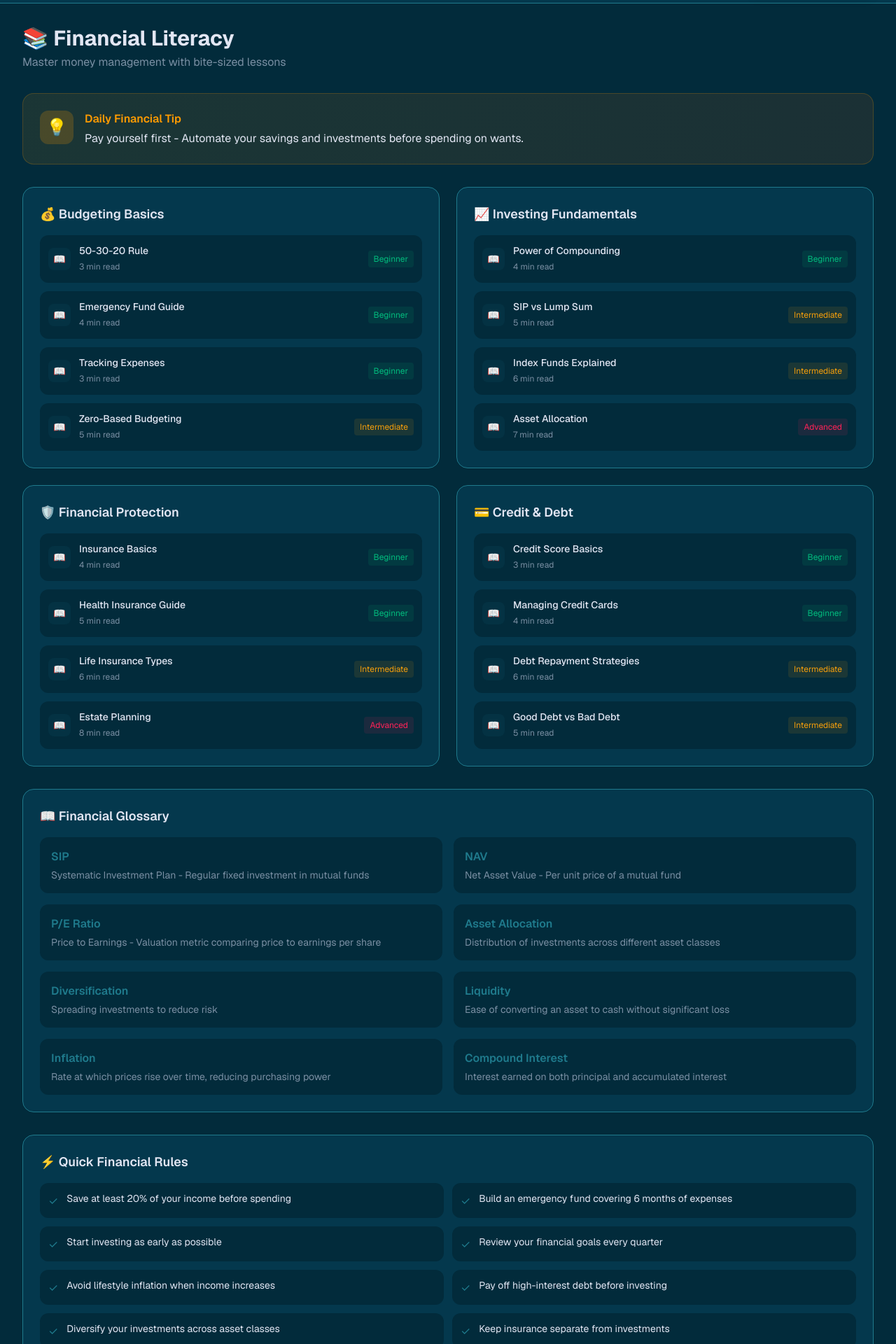
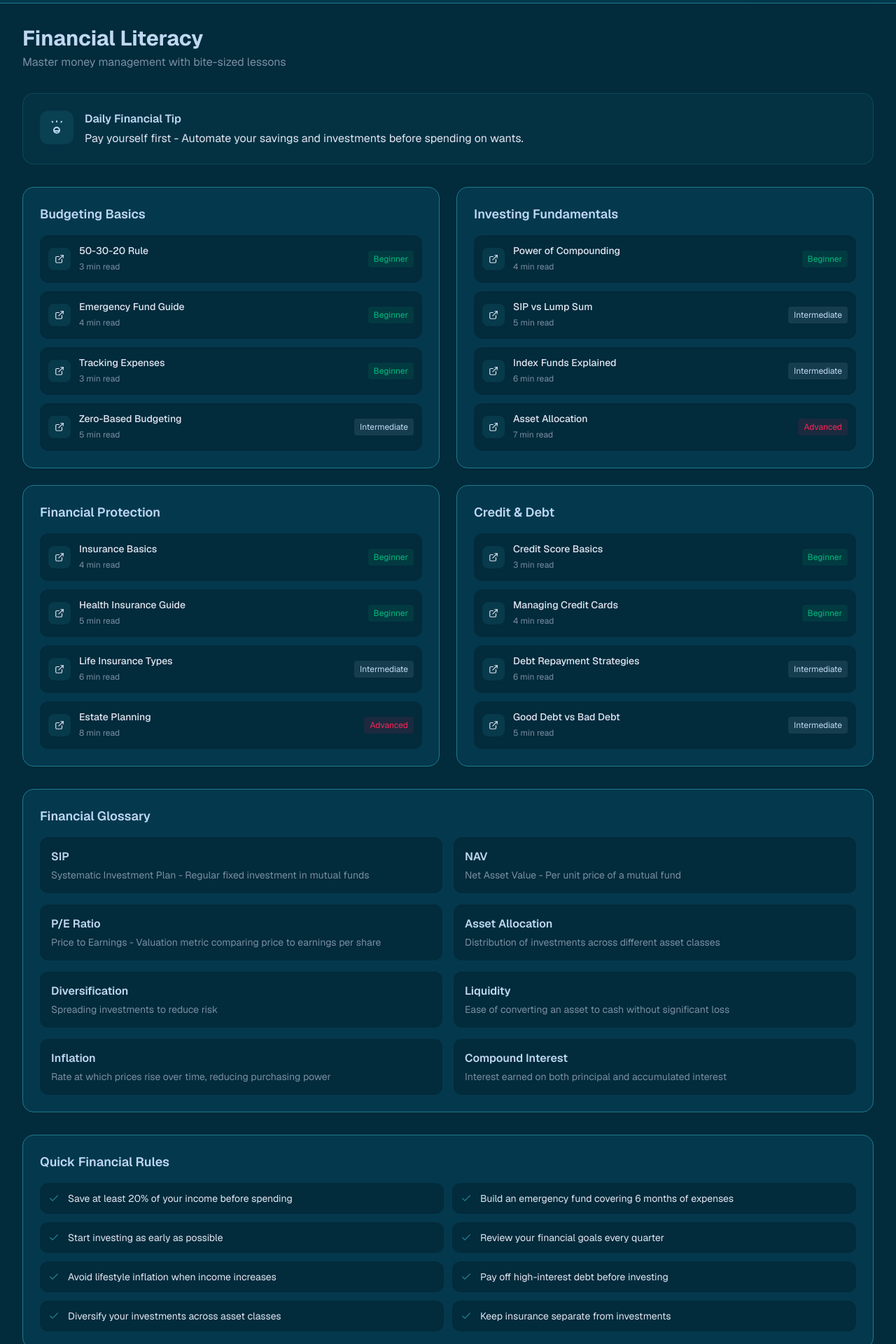
Before and after one commit to devdattapatilll/Money-Manager, a Next.js app: page /learn in a window 1280 px wide. Shown: the part 60-1980 px from the top of the page at 70% size. Built offline with nearby package versions, Linux system fonts and the light colour scheme.

Commit message:
update learn links

```diff
--- a/app/learn/page.tsx
+++ b/app/learn/page.tsx
@@ -1,114 +1,57 @@
+import { lessonCategories, glossary, tips, getLevelColor } from "@/lib/learn-data"
+import { ExternalLinkIcon } from "@/components/Icons"
+
 export default function LearnPage() {
-  const categories = [
-    {
-      title: "💰 Budgeting Basics",
-      lessons: [
-        { title: "50-30-20 Rule", readTime: "3 min", level: "Beginner" },
-        { title: "Emergency Fund Guide", readTime: "4 min", level: "Beginner" },
-        { title: "Tracking Expenses", readTime: "3 min", level: "Beginner" },
-        { title: "Zero-Based Budgeting", readTime: "5 min", level: "Intermediate" },
-      ]
-    },
-    {
-      title: "📈 Investing Fundamentals",
-      lessons: [
-        { title: "Power of Compounding", readTime: "4 min", level: "Beginner" },
-        { title: "SIP vs Lump Sum", readTime: "5 min", level: "Intermediate" },
-        { title: "Index Funds Explained", readTime: "6 min", level: "Intermediate" },
-        { title: "Asset Allocation", readTime: "7 min", level: "Advanced" },
-      ]
-    },
-    {
-      title: "🛡️ Financial Protection",
-      lessons: [
-        { title: "Insurance Basics", readTime: "4 min", level: "Beginner" },
-        { title: "Health Insurance Guide", readTime: "5 min", level: "Beginner" },
-        { title: "Life Insurance Types", readTime: "6 min", level: "Intermediate" },
-        { title: "Estate Planning", readTime: "8 min", level: "Advanced" },
-      ]
-    },
-    {
-      title: "💳 Credit & Debt",
-      lessons: [
-        { title: "Credit Score Basics", readTime: "3 min", level: "Beginner" },
-        { title: "Managing Credit Cards", readTime: "4 min", level: "Beginner" },
-        { title: "Debt Repayment Strategies", readTime: "6 min", level: "Intermediate" },
-        { title: "Good Debt vs Bad Debt", readTime: "5 min", level: "Intermediate" },
-      ]
-    }
-  ]
-
-  const glossary = [
-    { term: "SIP", definition: "Systematic Investment Plan - Regular fixed investment in mutual funds" },
-    { term: "NAV", definition: "Net Asset Value - Per unit price of a mutual fund" },
-    { term: "P/E Ratio", definition: "Price to Earnings - Valuation metric comparing price to earnings per share" },
-    { term: "Asset Allocation", definition: "Distribution of investments across different asset classes" },
-    { term: "Diversification", definition: "Spreading investments to reduce risk" },
-    { term: "Liquidity", definition: "Ease of converting an asset to cash without significant loss" },
-    { term: "Inflation", definition: "Rate at which prices rise over time, reducing purchasing power" },
-    { term: "Compound Interest", definition: "Interest earned on both principal and accumulated interest" },
-  ]
-
-  const tips = [
-    "Save at least 20% of your income before spending",
-    "Build an emergency fund covering 6 months of expenses",
-    "Start investing as early as possible",
-    "Review your financial goals every quarter",
-    "Avoid lifestyle inflation when income increases",
-    "Pay off high-interest debt before investing",
-    "Diversify your investments across asset classes",
-    "Keep insurance separate from investments",
-  ]
-
   return (
     <div className="space-y-8">
       {/* Header */}
       <div>
-        <h1 className="text-3xl font-bold">📚 Financial Literacy</h1>
-        <p className="text-muted mt-1">Master money management with bite-sized lessons</p>
+        <h1 className="text-3xl font-bold text-[#BFD8F2]">Financial Literacy</h1>
+        <p className="text-[#7A8FA3] mt-1">Master money management with bite-sized lessons</p>
       </div>
 
       {/* Daily Tip */}
-      <div className="p-6 bg-linear-to-r from-amber-500/10 to-orange-500/10 border border-amber-500/20 rounded-2xl">
+      <div className="p-6 bg-[#1F7A8C]/10 border border-[#1F7A8C]/30 rounded-2xl">
         <div className="flex items-start gap-4">
-          <div className="w-12 h-12 rounded-xl bg-amber-500/20 flex items-center justify-center text-2xl">
-            💡
+          <div className="w-12 h-12 rounded-xl bg-[#1F7A8C]/20 flex items-center justify-center">
+            <svg width="24" height="24" viewBox="0 0 24 24" fill="none" stroke="#BFD8F2" strokeWidth="2" strokeLinecap="round" strokeLinejoin="round">
+              <path d="M9.663 17h4.673M12 3v1M6.343 4.343l-.707-.707M18.364 4.343l.707-.707M12 12a4 4 0 1 0 0 8 4 4 0 0 0 0-8z" />
+            </svg>
           </div>
           <div>
-            <h3 className="font-semibold text-amber-500 mb-1">Daily Financial Tip</h3>
-            <p className="text-foreground">Pay yourself first - Automate your savings and investments before spending on wants.</p>
+            <h3 className="font-semibold text-[#BFD8F2] mb-1">Daily Financial Tip</h3>
+            <p className="text-[#E2E6F3]">Pay yourself first - Automate your savings and investments before spending on wants.</p>
           </div>
         </div>
       </div>
 
       {/* Lesson Categories */}
       <div className="grid md:grid-cols-2 gap-6">
-        {categories.map((category, i) => (
-          <div key={i} className="p-6 bg-card border border-border rounded-2xl">
-            <h3 className="text-lg font-semibold mb-4">{category.title}</h3>
+        {lessonCategories.map((category, i) => (
+          <div key={i} className="p-6 bg-[#04384D] border border-[#1F7A8C] rounded-2xl">
+            <h3 className="text-lg font-semibold mb-4 text-[#BFD8F2]">{category.title}</h3>
             <div className="space-y-3">
               {category.lessons.map((lesson, j) => (
-                <div
+                <a
                   key={j}
-                  className="flex items-center justify-between p-3 bg-background rounded-xl hover:bg-card-hover transition-colors cursor-pointer group"
+                  href={lesson.url}
+                  target="_blank"
+                  rel="noopener noreferrer"
+                  className="flex items-center justify-between p-3 bg-[#022B3B] rounded-xl hover:bg-[#06455C] transition-all duration-200 group"
                 >
                   <div className="flex items-center gap-3">
-                    <div className="w-8 h-8 rounded-lg bg-primary/10 flex items-center justify-center text-sm">
-                      📖
+                    <div className="w-8 h-8 rounded-lg bg-[#1F7A8C]/20 flex items-center justify-center">
+                      <ExternalLinkIcon />
                     </div>
                     <div>
-                      <p className="font-medium text-sm group-hover:text-primary transition-colors">{lesson.title}</p>
-                      <span className="text-xs text-muted">{lesson.readTime} read</span>
+                      <p className="font-medium text-sm text-[#E2E6F3] group-hover:text-[#BFD8F2] transition-colors">{lesson.title}</p>
+                      <span className="text-xs text-[#7A8FA3]">{lesson.readTime} read</span>
                     </div>
                   </div>
-                  <span className={`text-xs px-2 py-1 rounded ${
-                    lesson.level === "Beginner" ? "bg-emerald-500/10 text-emerald-500" :
-                    lesson.level === "Intermediate" ? "bg-warning/10 text-warning" :
-                    "bg-rose-500/10 text-rose-500"
-                  }`}>
+                  <span className={`text-xs px-2 py-1 rounded ${getLevelColor(lesson.level)}`}>
                     {lesson.level}
                   </span>
-                </div>
+                </a>
               ))}
             </div>
           </div>
@@ -116,40 +59,32 @@ export default function LearnPage() {
       </div>
 
       {/* Glossary Section */}
-      <div className="p-6 bg-card border border-border rounded-2xl">
-        <h3 className="text-lg font-semibold mb-4">📖 Financial Glossary</h3>
+      <div className="p-6 bg-[#04384D] border border-[#1F7A8C] rounded-2xl">
+        <h3 className="text-lg font-semibold mb-4 text-[#BFD8F2]">Financial Glossary</h3>
         <div className="grid sm:grid-cols-2 gap-4">
           {glossary.map((item, i) => (
-            <div key={i} className="p-4 bg-background rounded-xl">
-              <h4 className="font-semibold text-primary mb-1">{item.term}</h4>
-              <p className="text-sm text-muted">{item.definition}</p>
+            <div key={i} className="p-4 bg-[#022B3B] rounded-xl">
+              <h4 className="font-semibold text-[#BFD8F2] mb-1">{item.term}</h4>
+              <p className="text-sm text-[#7A8FA3]">{item.definition}</p>
             </div>
           ))}
         </div>
       </div>
 
       {/* Quick Tips Grid */}
-      <div className="p-6 bg-card border border-border rounded-2xl">
-        <h3 className="text-lg font-semibold mb-4">⚡ Quick Financial Rules</h3>
+      <div className="p-6 bg-[#04384D] border border-[#1F7A8C] rounded-2xl">
+        <h3 className="text-lg font-semibold mb-4 text-[#BFD8F2]">Quick Financial Rules</h3>
         <div className="grid sm:grid-cols-2 gap-3">
           {tips.map((tip, i) => (
-            <div key={i} className="flex items-start gap-3 p-3 bg-background rounded-xl">
-              <span className="text-primary mt-0.5">✓</span>
-              <span className="text-sm">{tip}</span>
+            <div key={i} className="flex items-start gap-3 p-3 bg-[#022B3B] rounded-xl">
+              <svg className="w-4 h-4 mt-0.5 shrink-0" viewBox="0 0 24 24" fill="none" stroke="#1F7A8C" strokeWidth="2" strokeLinecap="round" strokeLinejoin="round">
+                <polyline points="20 6 9 17 4 12" />
+              </svg>
+              <span className="text-sm text-[#E2E6F3]">{tip}</span>
             </div>
           ))}
         </div>
       </div>
-
-      {/* Quiz CTA */}
-      <div className="p-8 bg-linear-to-r from-primary to-secondary rounded-2xl text-center">
-        <div className="text-4xl mb-3">🎯</div>
-        <h3 className="text-xl font-bold text-white mb-2">Test Your Knowledge</h3>
-        <p className="text-white/80 mb-6">Take our financial literacy quiz and see where you stand</p>
-        <button className="px-6 py-3 bg-white text-primary font-semibold rounded-xl hover:bg-white/90 transition-colors">
-          Start Quiz →
-        </button>
-      </div>
     </div>
   )
 }
```
